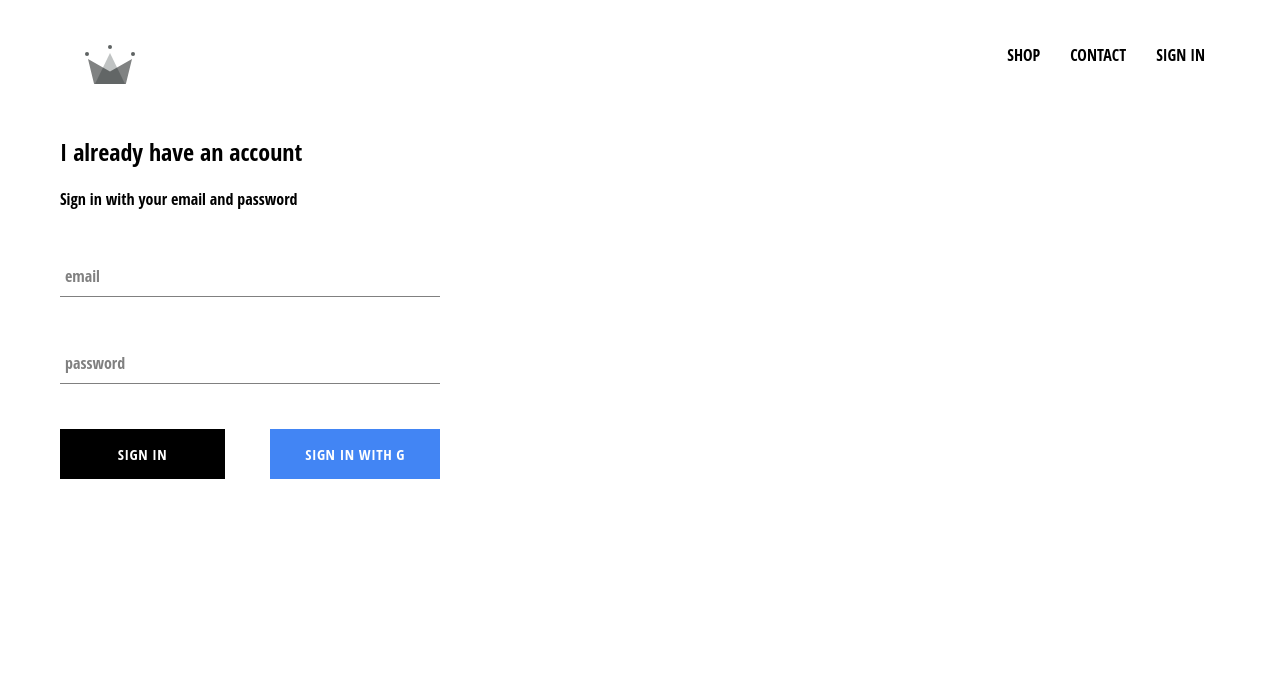
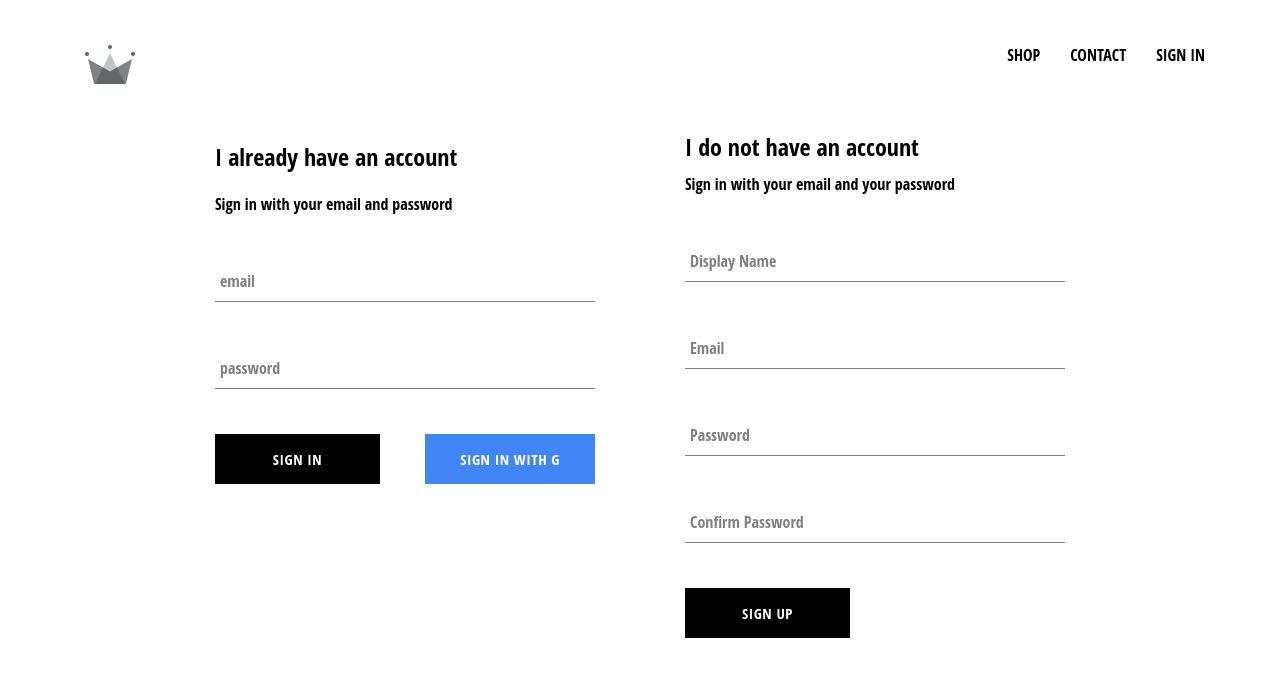
Before and after one commit to horacekalex/crwn-clothing, a React (Create React App) app: page /signin in a window 1280 px wide. Shown: the top 676 px of the page. Built offline with nearby package versions, Linux system fonts and the light colour scheme; no server answers.

Commit message:
added sign-up component in our App, included ability to store authenticated users

```diff
--- a/src/App.js
+++ b/src/App.js
@@ -61,13 +61,15 @@
      if (userAuth) {
        const userRef = await createUserProfileDocument(userAuth);
 
-       userRef.onSnapShot(snapShot => {
+       userRef.onSnapshot(snapShot => {
          this.setState({
-           currentUser:{
+           currentUser: {
              id: snapShot.id,
              ...snapShot.data()
            }
          });
+
+         console.log(this.state);
        });
      }
 
--- /dev/null
+++ b/src/components/sign-up/sign-up.component.jsx
@@ -0,0 +1,101 @@
+import React from 'react';
+
+import FormInput from '../form-input/form-input.component';
+import CustomButton from '../custom-button/custom-button.component';
+
+import { auth, createUserProfileDocument } from '../../firebase/firebase.utils';
+
+import './sign-up.styles.scss';
+
+class SignUp extends React.Component {
+    constructor(){
+        super();
+
+        this.state = {
+            displayName: '',
+            email: '',
+            password: '',
+            confirmPassword: ''
+        }
+    }
+
+    handleSubmit = async event => {
+        event.preventDefault();
+
+        const { displayName, email, password, confirmPassword} = this.state;
+
+        if(password !== confirmPassword) {
+            alert("password don't match");
+            return;
+        };
+
+        try {
+            const { user } = await auth.createUserWithEmailAndPassword(email, password);
+
+            createUserProfileDocument(user, {displayName});
+
+            this.setState({
+                displayName: '',
+                email: '',
+                password: '',
+                confirmPassword: ''
+            });
+
+        } catch (error) {
+          console.log(error);
+        }
+    };
+
+    handleChange = event => {
+        const { name, value } = event.target;
+
+        this.setState({[name]: value });
+    };
+
+    render() {
+        const { displayName, email, password, confirmPassword} = this.state;
+        return(
+        <div className='sign-up'>
+            <h2 className='title'>I do not have an account</h2>
+            <span>Sign in with your email and your password</span>
+            <form className='sign-up-form' onSubmit={this.handleSubmit}>
+                <FormInput
+                    type='text'
+                    name='displayName'
+                    value={displayName}
+                    onChange={this.handleChange}
+                    label='Display Name'
+                    required
+                />
+                <FormInput
+                    type='email'
+                    name='email'
+                    value={email}
+                    onChange={this.handleChange}
+                    label='Email'
+                    required
+                />
+                <FormInput
+                    type='password'
+                    name='password'
+                    value={password}
+                    onChange={this.handleChange}
+                    label='Password'
+                    required
+                />
+                <FormInput
+                    type='password'
+                    name='confirmPassword'
+                    value={confirmPassword}
+                    onChange={this.handleChange}
+                    label='Confirm Password'
+                    required
+                />
+                <CustomButton type='submit'>SIGN UP</CustomButton>
+            </form>
+        </div>
+        );
+    }
+}
+
+export default SignUp;
--- /dev/null
+++ b/src/components/sign-up/sign-up.styles.scss
@@ -0,0 +1,9 @@
+.sign-up {
+    display: flex;
+    flex-direction: column;
+    width: 380px;
+
+    .title {
+        margin: 10px 0;
+    }
+}
--- a/src/pages/sign-in-and-sign-up/sign-in-and-sign-up.component.jsx
+++ b/src/pages/sign-in-and-sign-up/sign-in-and-sign-up.component.jsx
@@ -1,12 +1,14 @@
 import React from 'react';
 
 import SignIn from '../../components/sign-in/sign-in.component';
+import SignUp from '../../components/sign-up/sign-up.component';
 
 import './sign-in-and-sign-up.styles.scss';
 
 const SignInAndSignUpPage = () => (
     <div className='sign-in-and-sign-up'>
      <SignIn/>
+     <SignUp/>
     </div>
 );
 
--- a/src/pages/sign-in-and-sign-up/sign-in-and-sign-up.styles.scss
+++ b/src/pages/sign-in-and-sign-up/sign-in-and-sign-up.styles.scss
@@ -0,0 +1,6 @@
+.sign-in-and-sign-up {
+    width: 850px;
+    display: flex;
+    justify-content: space-between;
+    margin: 30px auto;
+}
```
